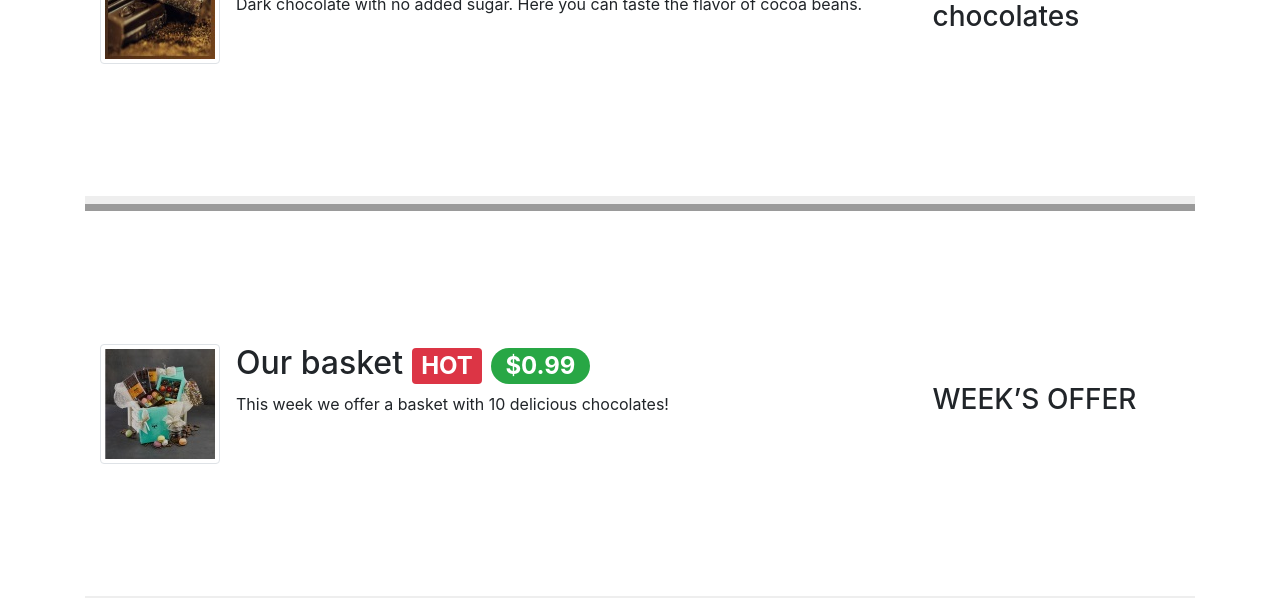
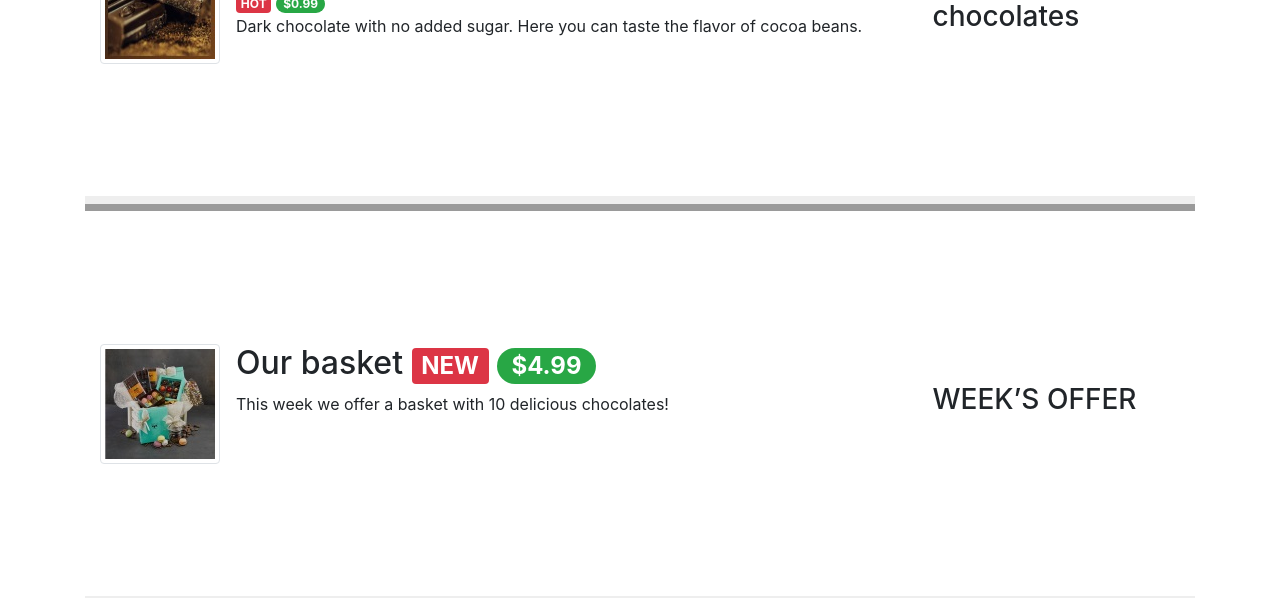
Before and after one commit to dukaani/leChocolat, a website: page index.html in a window 1280 px wide. Shown: the part 502-1100 px from the top of the page. Drawn offline with nearby package versions, Linux system fonts and the light colour scheme.

Commit message:
Bootstrap Assignment 4 Task

```diff
--- a/index.html
+++ b/index.html
@@ -64,10 +64,9 @@
                 <div class="media">
                     <img src="images/dark85.jpg" class="mr-3 img-thumbnail">
                     <div class="media-body">
-                        <h2>85% DARK CHOCOLATE
-                            <span class="badge badge-danger">HOT</span>
-                            <span class="badge badge-pill badge-success">$0.99</span>
-                        </h2>
+                        <h2>85% DARK CHOCOLATE</h2>
+                        <span class="badge badge-danger">HOT</span>
+                        <span class="badge badge-pill badge-success">$0.99</span>
                         <p class="d-none d-sm-block">Dark chocolate with no added sugar. Here you can taste the flavor
                             of cocoa beans.</p>
                     </div>
@@ -84,8 +83,8 @@
                     <img src="./images/promotion.jpg" class="mr-3 img-thumbnail">
                     <div class="media-body">
                         <h2>Our basket
-                            <span class="badge badge-danger">HOT</span>
-                            <span class="badge badge-pill badge-success">$0.99</span>
+                            <span class="badge badge-danger">NEW</span>
+                            <span class="badge badge-pill badge-success">$4.99</span>
                         </h2>
                         <p class="d-none d-sm-block">This week we offer a basket with 10 delicious chocolates! </p>
                     </div>
```
Also changed, not shown: 1 other file.
